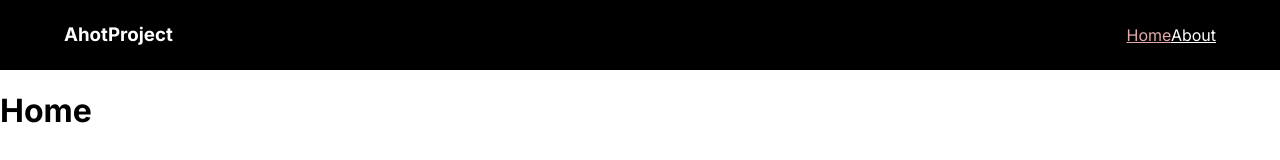
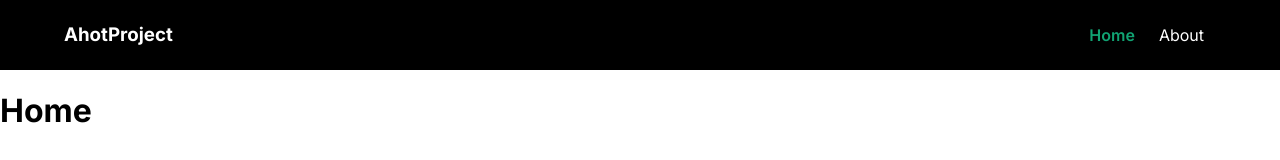
Before and after one commit to wilpola/front-end-development-ahot-project, a React (Create React App) app: page / in a window 1280 px wide. Shown: the top 160 px of the page. Built offline with nearby package versions, Linux system fonts and the light colour scheme.

Commit message:
Changes active color

```diff
--- a/src/components/Navigation/nav.scss
+++ b/src/components/Navigation/nav.scss
@@ -27,9 +27,12 @@
         text-align: right;
         a {
             color: white;
+            text-decoration: none;
+            padding: 0 12px;
         }
         .active {
-            color: #e2aaaa;
+            color: rgb(17, 163, 115);
+            font-weight: 600;
         }
     }
   }
```
